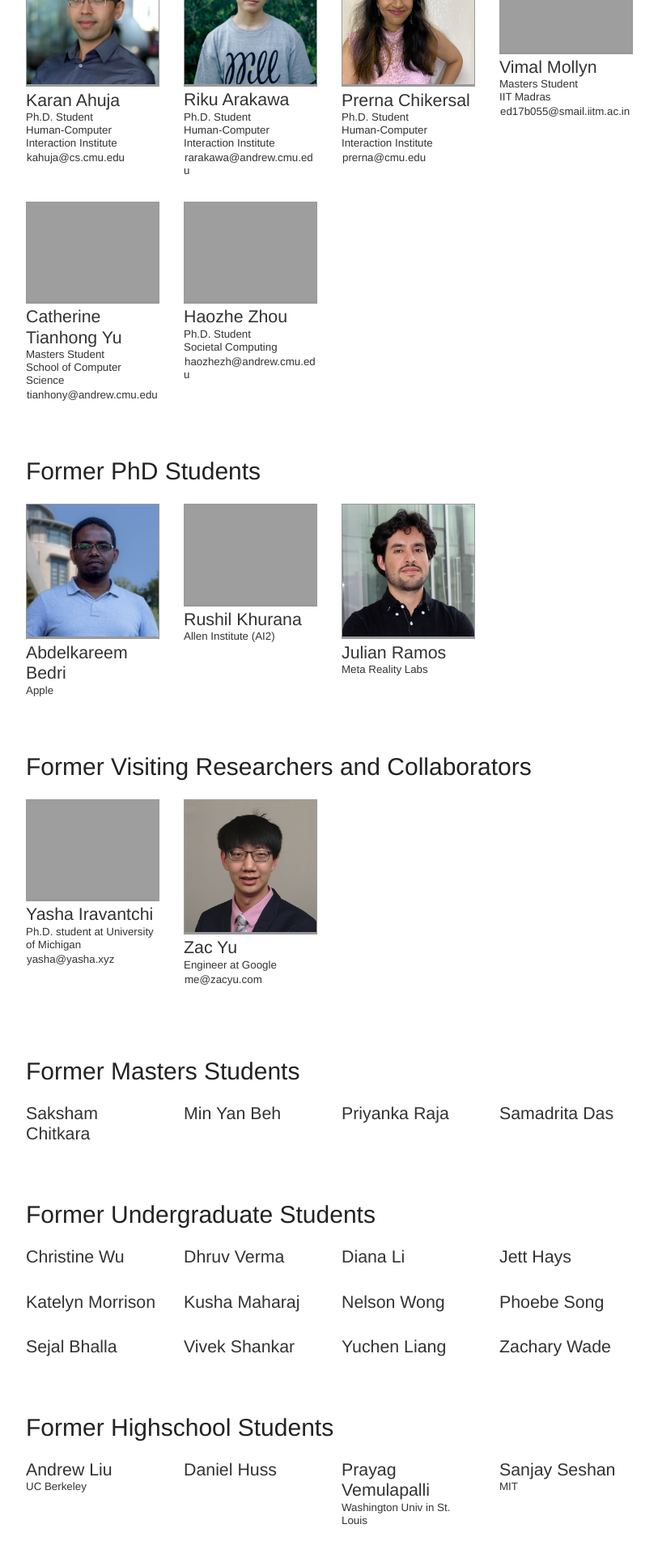
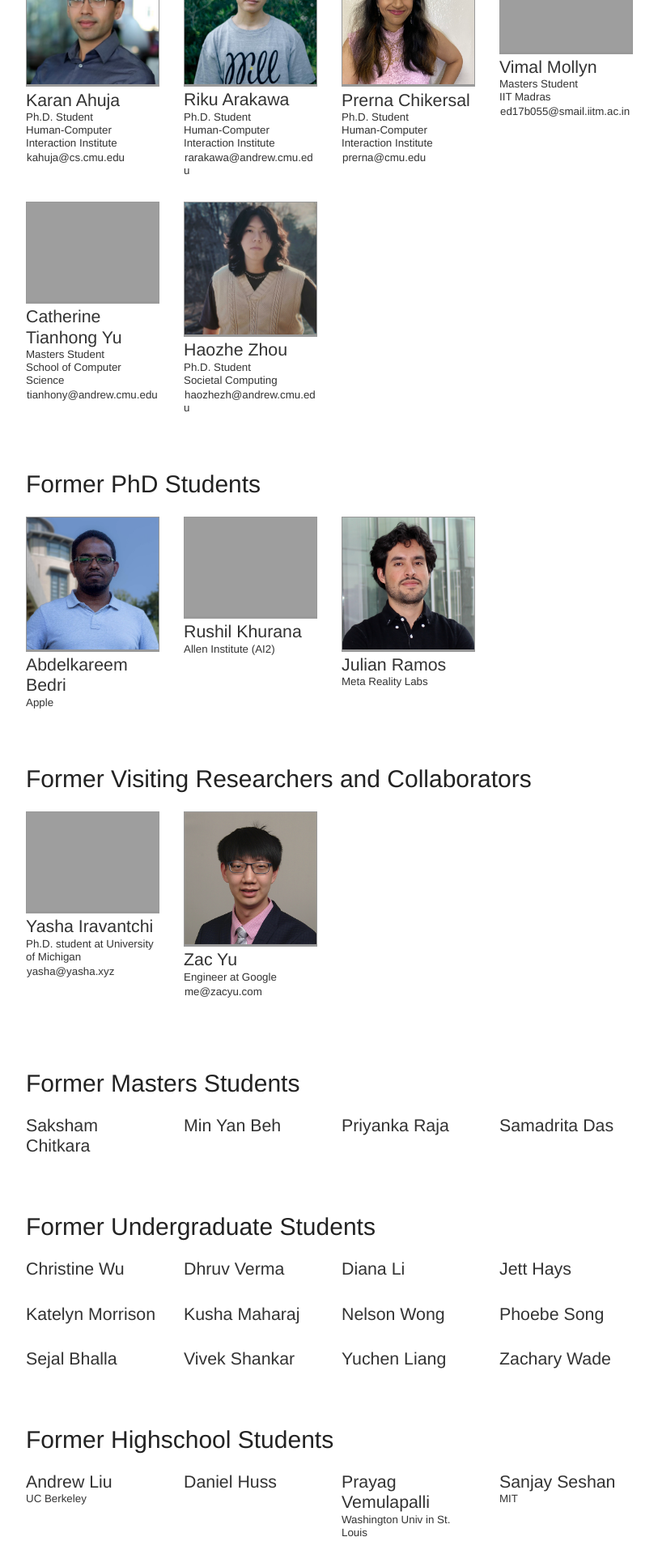
Before and after one commit to cmusmashlab/cmusmashlab.github.io, a Jekyll site: the page built from members/index.html, in a window 1280 px wide. Shown: the part 636-2555 px from the top of the page at 81% size, without its empty margins (38-851 px from the left). Built offline with Jekyll 4.4.1, drawn with Linux system fonts in a browser that asks for light colours; nearby versions of some CDN libraries; some web fonts are replaced.

Commit message:
Update members.yml

```diff
--- a/_data/members.yml
+++ b/_data/members.yml
@@ -58,7 +58,7 @@
 
 - id: zhou
   name: Haozhe Zhou
-  image: /images/members/haozhe.jpeg
+  image: /images/members/haozhe.jpg
   email: haozhezh@andrew.cmu.edu
   website: https://haozheee.github.io
   degree: Ph.D. Student
```
